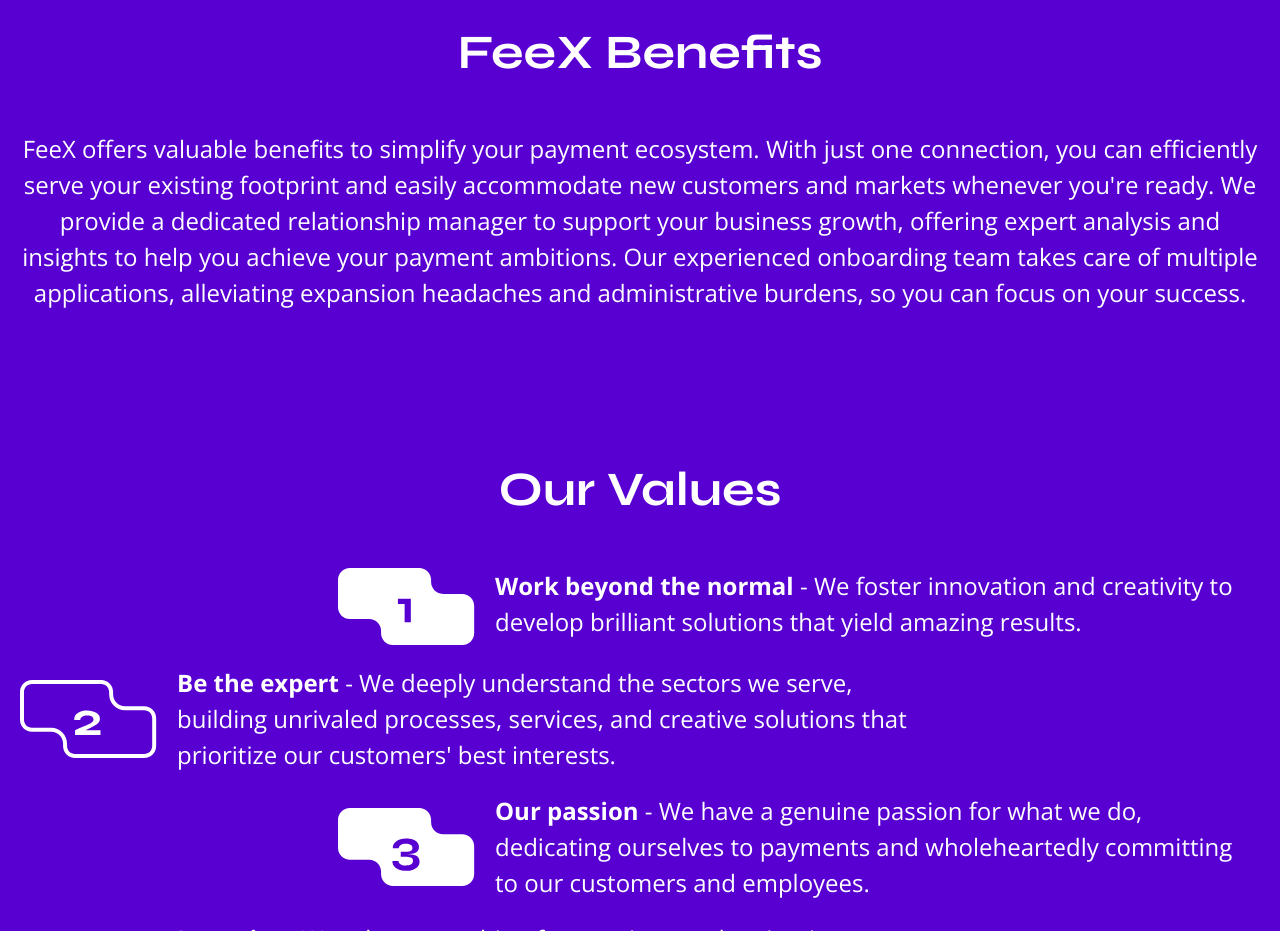
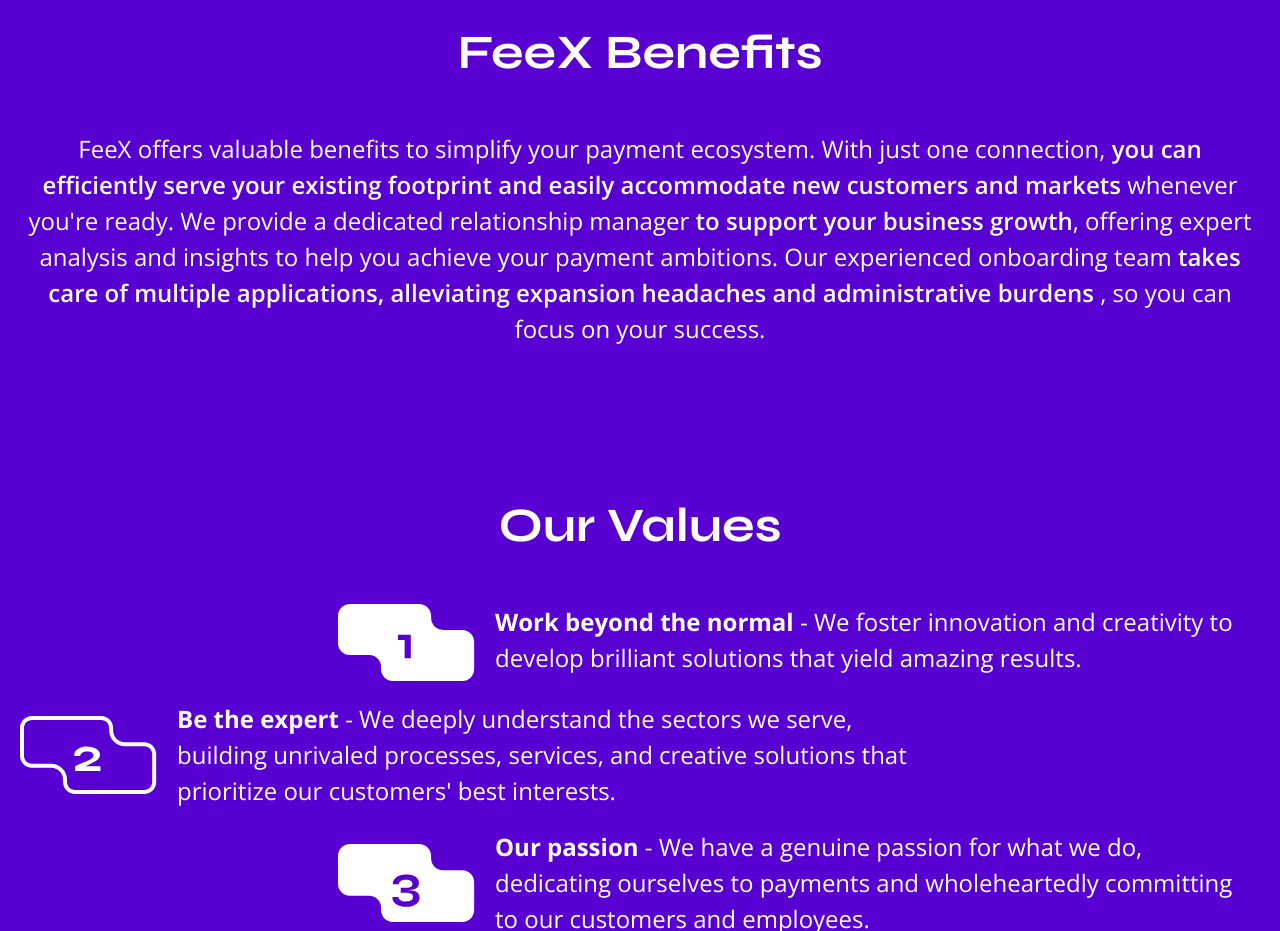
Before and after one commit to kapishdima/freex_it, a website built with webpack: page src/index.html in a window 1280 px wide. Shown: the part 3660-4591 px from the top of the page. Built offline with nearby package versions, Linux system fonts and the light colour scheme.

Commit message:
Feat: add highiled text to secion

```diff
--- a/src/index.html
+++ b/src/index.html
@@ -144,12 +144,17 @@
         <h2 class="title  benefits-section-title">FeeX Benefits</h2>
         <p class="paragraph benefits-section-paragraph">FeeX offers valuable benefits to simplify your payment
           ecosystem.
-          With just one connection, you can efficiently serve your existing footprint and easily accommodate new
-          customers and markets whenever you're ready.
-          We provide a dedicated relationship manager to support your business growth, offering expert analysis and
+          With just one connection, <span class="benefits-section-paragraph--highlited">
+            you can efficiently serve your existing footprint and easily accommodate new
+            customers and markets
+          </span> whenever you're ready.
+          We provide a dedicated relationship manager <span class="benefits-section-paragraph--highlited">to support
+            your business growth</span>, offering expert analysis and
           insights to help you achieve your payment ambitions.
-          Our experienced onboarding team takes care of multiple applications, alleviating expansion headaches and
-          administrative burdens, so you can focus on your success.</p>
+          Our experienced onboarding team <span class="benefits-section-paragraph--highlited">
+            takes care of multiple applications, alleviating expansion headaches and
+            administrative burdens
+          </span>, so you can focus on your success.</p>
 
         <h2 class="title  benefits-section-title">Our Values</h2>
         <div class="benefits-section">
--- a/src/styles/components/_benefits-section.scss
+++ b/src/styles/components/_benefits-section.scss
@@ -20,6 +20,9 @@
   }
   @include mobile {
     margin: 0px 0px 60px;
+  }
+  &--highlited {
+    font-weight: 600;
   }
 }
 .benefits-section {
```
